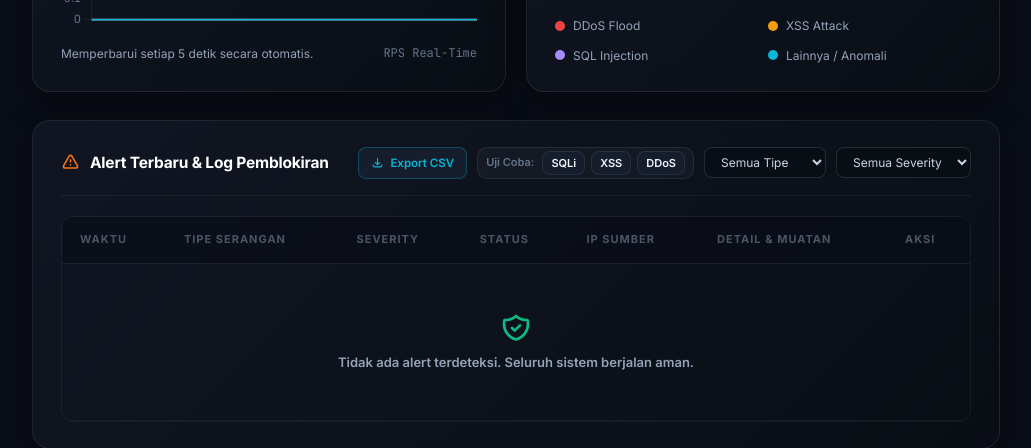
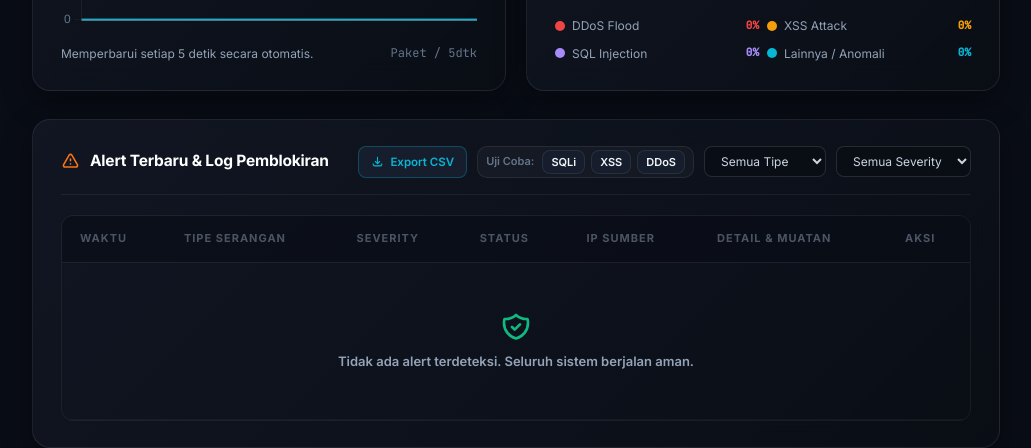
Before and after one commit to zidanfahrezysyafril-Fit/Project_NIDS, a Flask app: template templates/dashboard/index.html in a window 1280 px wide. Shown: the part 820-1268 px from the top of the page, without its empty margins (244-1275 px from the left). Run offline with Flask 3, Linux system fonts and the light colour scheme; the template is opened without the code that fills it, so the values that code supplies are empty.

Commit message:
fix(dashboard): traffic chart pakai delta paket nyata dari sniffer, pie chart tambah total center + legend persentase

```diff
--- a/templates/dashboard/index.html
+++ b/templates/dashboard/index.html
@@ -188,7 +188,7 @@
     </div>
     <div style="margin-top:14px;font-size:12px;color:#94A3B8;display:flex;align-items:center;justify-content:space-between;">
       <span>Memperbarui setiap 5 detik secara otomatis.</span>
-      <span style="font-family:'JetBrains Mono',monospace;color:#64748B;">RPS Real-Time</span>
+      <span style="font-family:'JetBrains Mono',monospace;color:#64748B;">Paket / 5dtk</span>
     </div>
   </div>
 
@@ -206,24 +206,7 @@
     <div class="chart-container" style="height:200px;position:relative;">
       <canvas id="pieChart"></canvas>
     </div>
-    <div style="margin-top:16px;display:grid;grid-template-columns:1fr 1fr;gap:10px;">
-      <div style="font-size:12px;color:#94A3B8;display:flex;align-items:center;gap:8px;">
-        <span style="width:10px;height:10px;border-radius:50%;background:#EF4444;display:inline-block;"></span>
-        <span>DDoS Flood</span>
-      </div>
-      <div style="font-size:12px;color:#94A3B8;display:flex;align-items:center;gap:8px;">
-        <span style="width:10px;height:10px;border-radius:50%;background:#F59E0B;display:inline-block;"></span>
-        <span>XSS Attack</span>
-      </div>
-      <div style="font-size:12px;color:#94A3B8;display:flex;align-items:center;gap:8px;">
-        <span style="width:10px;height:10px;border-radius:50%;background:#A78BFA;display:inline-block;"></span>
-        <span>SQL Injection</span>
-      </div>
-      <div style="font-size:12px;color:#94A3B8;display:flex;align-items:center;gap:8px;">
-        <span style="width:10px;height:10px;border-radius:50%;background:#06B6D4;display:inline-block;"></span>
-        <span>Lainnya / Anomali</span>
-      </div>
-    </div>
+    <div style="margin-top:16px;display:grid;grid-template-columns:1fr 1fr;gap:8px;" id="pie-legend"></div>
   </div>
 
 </div>
@@ -381,7 +364,7 @@ const trafficCtx = document.getElementById('trafficChart').getContext('2d');
 const trafficData = {
   labels: Array.from({length: 20}, () => ''),
   datasets: [{
-    label: 'Request / Menit',
+    label: 'Paket / 5dtk',
     data: Array(20).fill(0),
     borderColor: '#06B6D4',
     backgroundColor: 'rgba(6,182,212,0.12)',
@@ -408,7 +391,7 @@ const trafficChart = new Chart(trafficCtx, {
     plugins: { legend: { display: false } },
     scales: {
       x: { display: false },
-      y: { beginAtZero: true, grid: { color: 'rgba(255,255,255,0.04)' } }
+      y: { beginAtZero: true, grid: { color: 'rgba(255,255,255,0.04)' }, ticks: { stepSize: 1 } }
     },
     animation: { duration: 300 }
   }
@@ -421,7 +404,29 @@ const pieData = {
   sqli: parseInt(_meta.sqli, 10) || 0,
   other: parseInt(_meta.other, 10) || 0,
 };
-new Chart(document.getElementById('pieChart').getContext('2d'), {
+
+function buildPieLegend() {
+  const total = pieData.ddos + pieData.xss + pieData.sqli + pieData.other;
+  const pct = v => total > 0 ? Math.round(v / total * 100) : 0;
+  const items = [
+    { color: '#EF4444', label: 'DDoS Flood',       val: pieData.ddos },
+    { color: '#F59E0B', label: 'XSS Attack',        val: pieData.xss  },
+    { color: '#A78BFA', label: 'SQL Injection',      val: pieData.sqli },
+    { color: '#06B6D4', label: 'Lainnya / Anomali', val: pieData.other },
+  ];
+  const legend = document.getElementById('pie-legend');
+  if (!legend) return;
+  legend.innerHTML = items.map(it => `
+    <div style="font-size:12px;color:#94A3B8;display:flex;align-items:center;justify-content:space-between;gap:6px;">
+      <div style="display:flex;align-items:center;gap:7px;">
+        <span style="width:10px;height:10px;border-radius:50%;background:${it.color};display:inline-block;flex-shrink:0;"></span>
+        <span>${it.label}</span>
+      </div>
+      <span style="font-family:'JetBrains Mono',monospace;font-weight:700;color:${it.color};font-size:11px;">${pct(it.val)}%</span>
+    </div>`).join('');
+}
+
+const pieChartInst = new Chart(document.getElementById('pieChart').getContext('2d'), {
   type: 'doughnut',
   data: {
     labels: ['DDoS','XSS','SQLi','Lainnya'],
@@ -431,10 +436,41 @@ new Chart(document.getElementById('pieChart').getContext('2d'), {
   },
   options: {
     responsive: true, maintainAspectRatio: false,
-    plugins: { legend: { display: false } },
+    plugins: {
+      legend: { display: false },
+      tooltip: {
+        callbacks: {
+          label: ctx => {
+            const total = ctx.dataset.data.reduce((a, b) => a + b, 0);
+            const pct = total > 0 ? Math.round(ctx.parsed / total * 100) : 0;
+            return ` ${ctx.label}: ${ctx.parsed} (${pct}%)`;
+          }
+        }
+      }
+    },
     cutout: '68%'
-  }
+  },
+  plugins: [{
+    id: 'centerText',
+    afterDraw(chart) {
+      const { ctx, chartArea: { width, height, left, top } } = chart;
+      const total = pieData.ddos + pieData.xss + pieData.sqli + pieData.other;
+      const cx = left + width / 2;
+      const cy = top + height / 2;
+      ctx.save();
+      ctx.textAlign = 'center';
+      ctx.textBaseline = 'middle';
+      ctx.font = 'bold 22px JetBrains Mono, monospace';
+      ctx.fillStyle = '#F1F5F9';
+      ctx.fillText(total.toLocaleString('id-ID'), cx, cy - 9);
+      ctx.font = '11px Inter, sans-serif';
+      ctx.fillStyle = '#64748B';
+      ctx.fillText('total alert', cx, cy + 11);
+      ctx.restore();
+    }
+  }]
 });
+buildPieLegend();
 
 // ── Live Polling ─────────────────────────────────────────────────────
 function updateTrafficChart(newCount, alertCount) {
@@ -453,9 +489,7 @@ async function fetchAlerts() {
       lastAlertId = Math.max(lastAlertId, ...data.map(a => a.id));
       appendAlerts(data);
       updateStatsCount(data);
-      updateTrafficChart(data.length * 10, data.length);
-    } else {
-      updateTrafficChart(Math.floor(Math.random() * 5), 0);
+      _pendingAlertCount += data.length;
     }
   } catch(e) { console.error('Polling error:', e); }
 }
@@ -571,18 +605,21 @@ async function triggerSim(type) {
 }
 
 // ── Live Sniffer Polling & Controls ──────────────────────────────────
+let _prevPackets = -1;   // -1 = belum ada data awal
+let _pendingAlertCount = 0;  // alert baru sejak sniffer fetch terakhir
+
 async function fetchSnifferStatus() {
   try {
     const res = await fetch('/api/sniffer/status');
     const data = await res.json();
+
+    // Update metric label
     const el = document.getElementById('sniffer-metrics');
-    if (el) {
-      el.textContent = `${data.packets_captured} pkt / ${data.flows_analyzed} flow`;
-    }
+    if (el) el.textContent = `${data.packets_captured} pkt / ${data.flows_analyzed} flow`;
+
     const badge = document.getElementById('sniffer-mode-badge');
-    if (badge && data.mode) {
-      badge.textContent = `${data.mode}`;
-    }
+    if (badge && data.mode) badge.textContent = `${data.mode}`;
+
     const toggleTxt = document.getElementById('sniffer-toggle-txt');
     const toggleBtn = document.getElementById('sniffer-toggle-btn');
     if (toggleTxt && toggleBtn) {
@@ -591,9 +628,18 @@ async function fetchSnifferStatus() {
       toggleBtn.style.color = isRunning ? '#EF4444' : '#10B981';
       toggleBtn.style.borderColor = isRunning ? 'rgba(239,68,68,0.4)' : 'rgba(16,185,129,0.4)';
     }
+
+    // Hitung delta paket nyata sebagai nilai chart
+    const currentPkts = parseInt(data.packets_captured, 10) || 0;
+    if (_prevPackets >= 0) {
+      const delta = Math.max(0, currentPkts - _prevPackets);
+      updateTrafficChart(delta, _pendingAlertCount);
+      _pendingAlertCount = 0;
+    }
+    _prevPackets = currentPkts;
   } catch (err) {}
 }
-setInterval(fetchSnifferStatus, 3000);
+setInterval(fetchSnifferStatus, 5000);
 fetchSnifferStatus();
 
 async function toggleSniffer() {
```
